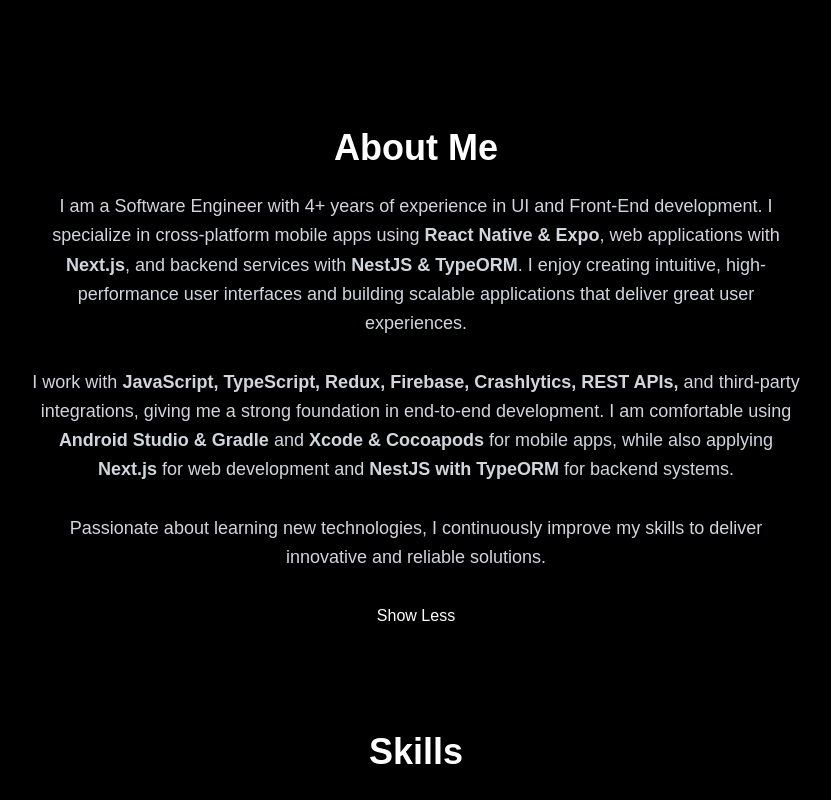
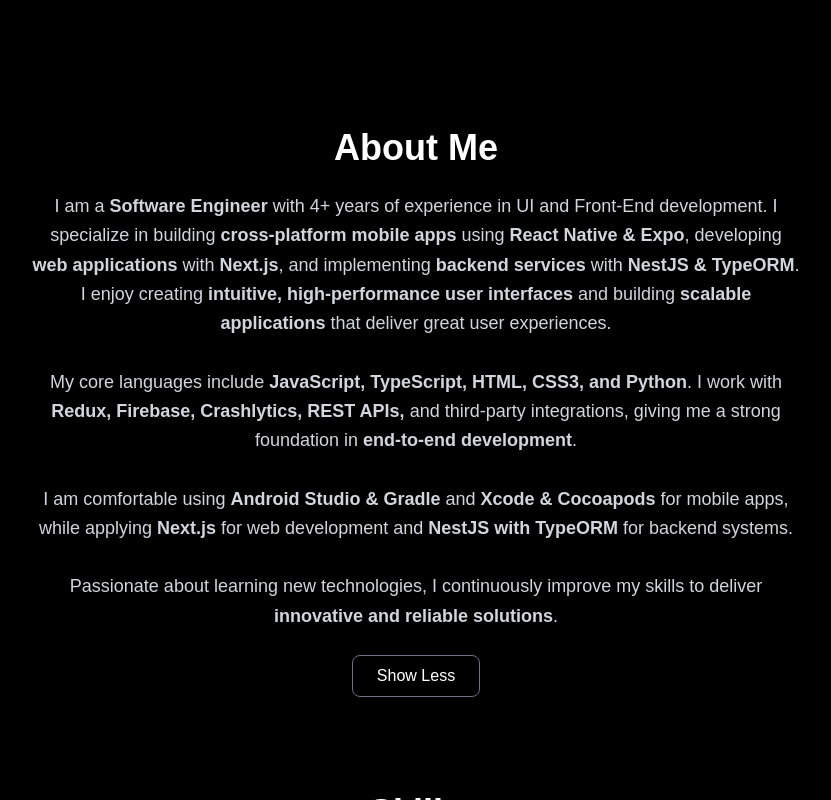
Before and after one commit to sismijoseph/sismi-joseph-portfolio, a Next.js app: page /about in a window 1280 px wide. Both pictures are taken after a click on the button "Read More". Shown: the top 800 px of the page, without its empty margins (224-1055 px from the left). Built offline with nearby package versions, Linux system fonts and the light colour scheme.

Commit message:
updated data

```diff
--- a/src/app/about/page.tsx
+++ b/src/app/about/page.tsx
@@ -1,6 +1,6 @@
 "use client";
 import { useState } from "react";
-import Skills from '../../components/skills';
+import Skills from "../../components/skills";
 import WorkExperience from "@/components/experience";
 import Certifications from "@/components/certifications";
 import Education from "@/components/education";
@@ -14,7 +14,9 @@
         id="about"
         className="flex flex-col items-center justify-center px-10 sm:px-6 md:px-12 py-15 sm:py-12 text-center"
       >
-        <h2 className="text-2xl sm:text-3xl md:text-4xl font-bold mb-6">About Me</h2>
+        <h2 className="text-2xl sm:text-3xl md:text-4xl font-bold mb-6">
+          About Me
+        </h2>
 
         {!expanded ? (
           <p className="max-w-lg sm:max-w-2xl text-base sm:text-lg text-gray-300 leading-relaxed">
@@ -23,30 +25,43 @@
             React Native, Expo, Next.js, and NestJS.
           </p>
         ) : (
-
           <p className="max-w-lg sm:max-w-3xl text-base sm:text-lg text-gray-300 leading-relaxed text-justify sm:text-center">
-            I am a Software Engineer with 4+ years of experience in UI and
-            Front-End development. I specialize in cross-platform mobile apps
-            using <b>React Native & Expo</b>, web applications with{" "}
-            <b>Next.js</b>, and backend services with <b>NestJS & TypeORM</b>. I
-            enjoy creating intuitive, high-performance user interfaces and
-            building scalable applications that deliver great user experiences.
+            I am a <b>Software Engineer</b> with 4+ years of experience in UI
+            and Front-End development. I specialize in building{" "}
+            <b>cross-platform mobile apps</b> using <b>React Native & Expo</b>,
+            developing <b>web applications</b> with <b>Next.js</b>, and
+            implementing <b>backend services</b> with <b>NestJS & TypeORM</b>.
+            I enjoy creating <b>intuitive, high-performance user interfaces</b>{" "}
+            and building <b>scalable applications</b> that deliver great user
+            experiences.
             <br />
             <br />
-            I work with <b>JavaScript, TypeScript, Redux, Firebase,
-              Crashlytics, REST APIs,</b> and third-party integrations, giving me a
-            strong foundation in end-to-end development. I am comfortable using{" "}
-            <b>Android Studio & Gradle</b> and <b>Xcode & Cocoapods</b> for
-            mobile apps, while also applying <b>Next.js</b> for web development
-            and <b>NestJS with TypeORM</b> for backend systems.
+            My core languages include{" "}
+            <b>JavaScript, TypeScript, HTML, CSS3, and Python</b>. I work with{" "}
+            <b>
+              Redux, Firebase, Crashlytics, REST APIs,
+            </b>{" "}
+            and third-party integrations, giving me a strong foundation in{" "}
+            <b>end-to-end development</b>.
             <br />
             <br />
-            Passionate about learning new technologies, I continuously improve my
-            skills to deliver innovative and reliable solutions.
+            I am comfortable using{" "}
+            <b>Android Studio & Gradle</b> and <b>Xcode & Cocoapods</b> for
+            mobile apps, while applying <b>Next.js</b> for web development and{" "}
+            <b>NestJS with TypeORM</b> for backend systems.
+            <br />
+            <br />
+            Passionate about learning new technologies, I continuously improve
+            my skills to deliver <b>innovative and reliable solutions</b>.
           </p>
         )}
 
-        <button onClick={() => setExpanded(!expanded)} className="mt-6 px-6 py-2 text-white rounded-lg shadow transition" > {expanded ? "Show Less" : "Read More"} </button>
+        <button
+          onClick={() => setExpanded(!expanded)}
+          className="mt-6 px-6 py-2 border border-gray-500 hover:bg-gray-800 transition rounded-lg text-sm sm:text-base"
+        >
+          {expanded ? "Show Less" : "Read More"}
+        </button>
       </section>
 
       <Skills />
```
